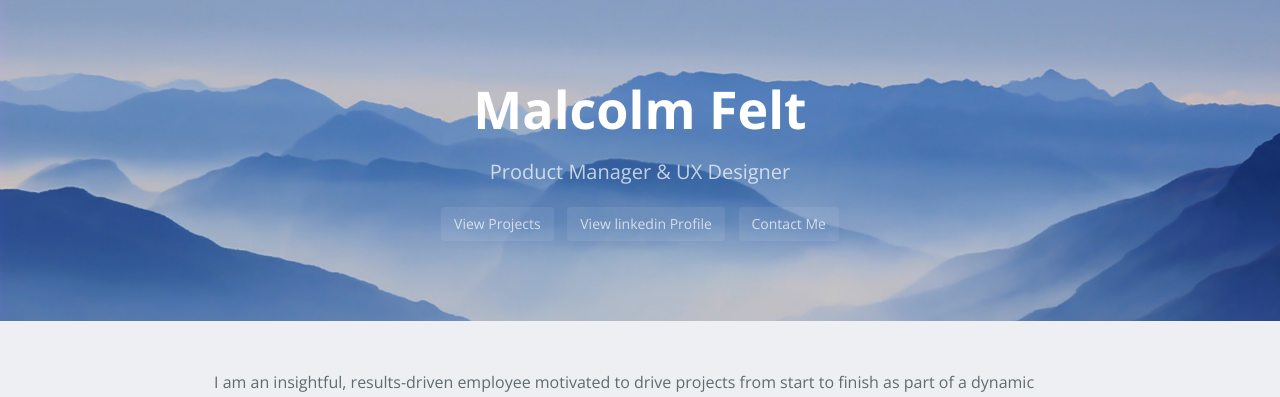
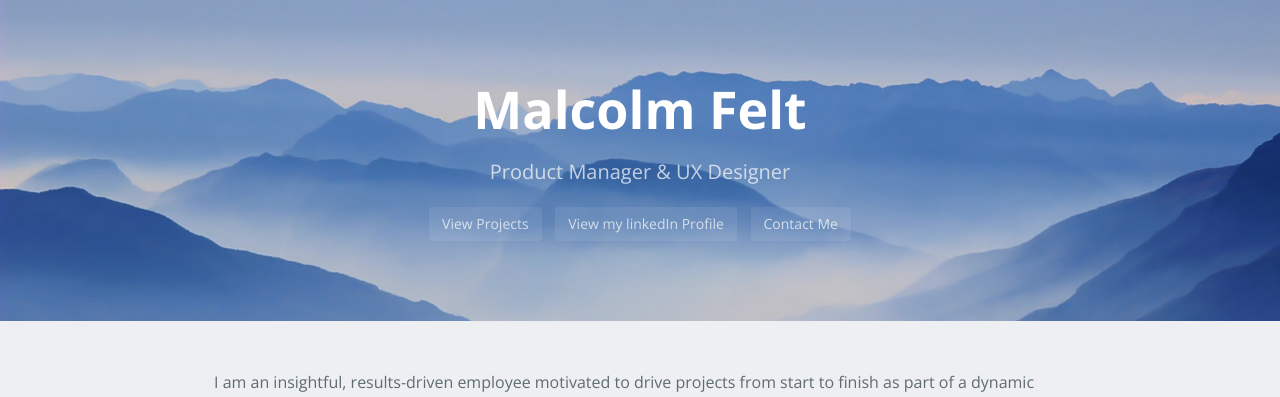
Before and after one commit to mfelt/mfelt.github.io, a Jekyll site: the page built from index.md, in a window 1280 px wide. Shown: the top 397 px of the page. Built offline with Jekyll 4.4.1, drawn with Linux system fonts in a browser that asks for light colours; nearby versions of some CDN libraries; our own code applies the rules of GitHub Pages for plain Markdown files.

Commit message:
linkedin

```diff
--- a/_layouts/default.html
+++ b/_layouts/default.html
@@ -17,7 +17,7 @@
       <h1 class="project-name"><a href="/">{{ site.title | default: site.github.repository_name }}</a></h1>
       <h2 class="project-tagline">{{ site.description | default: site.github.project_tagline }}</h2>
         <a href="/#projects" class="btn">View Projects</a>
-        <a href="https://www.linkedin.com/in/malcolm-felt-65922531/" class="btn">View linkedin Profile</a>
+        <a href="https://www.linkedin.com/in/malcolm-felt-65922531/" class="btn">View my linkedIn Profile</a>
         <a href="mailto:pilotemt963@gmail.com" class="btn">Contact Me</a>
     </section>
 
```
